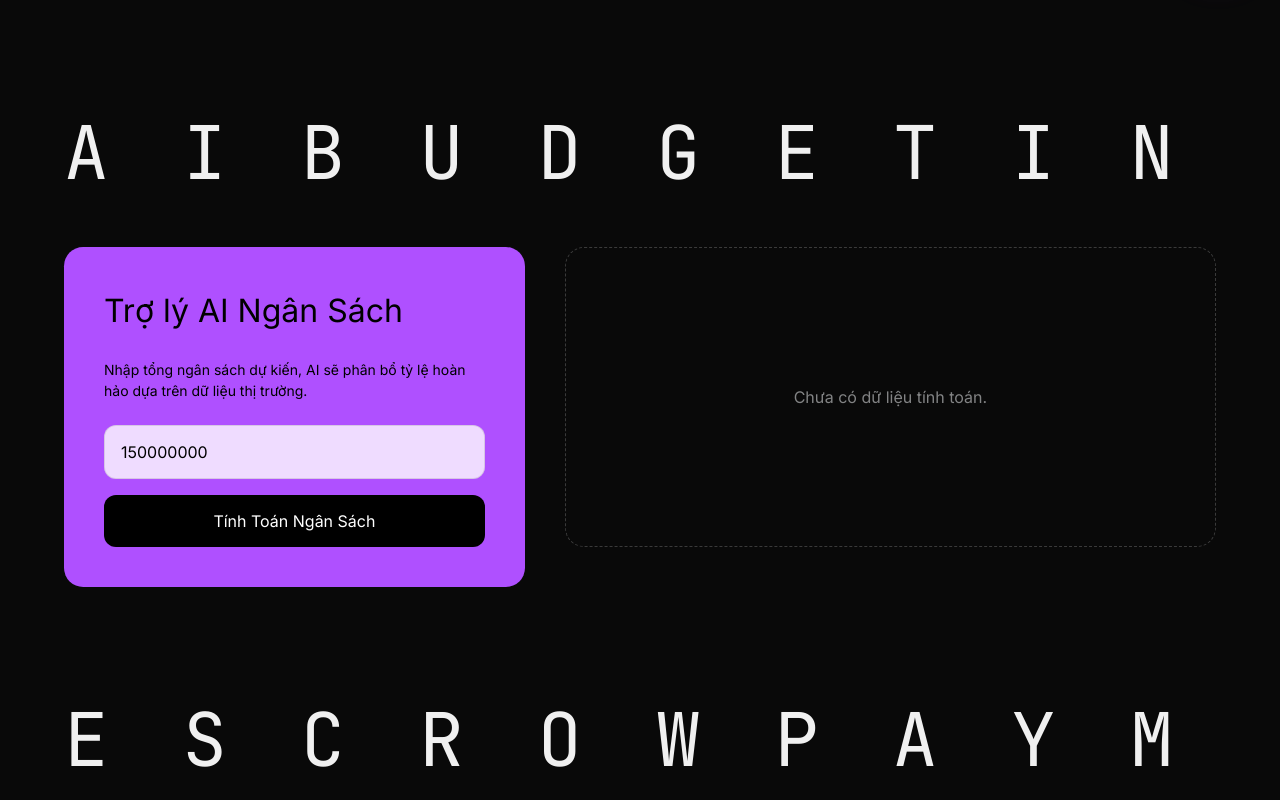
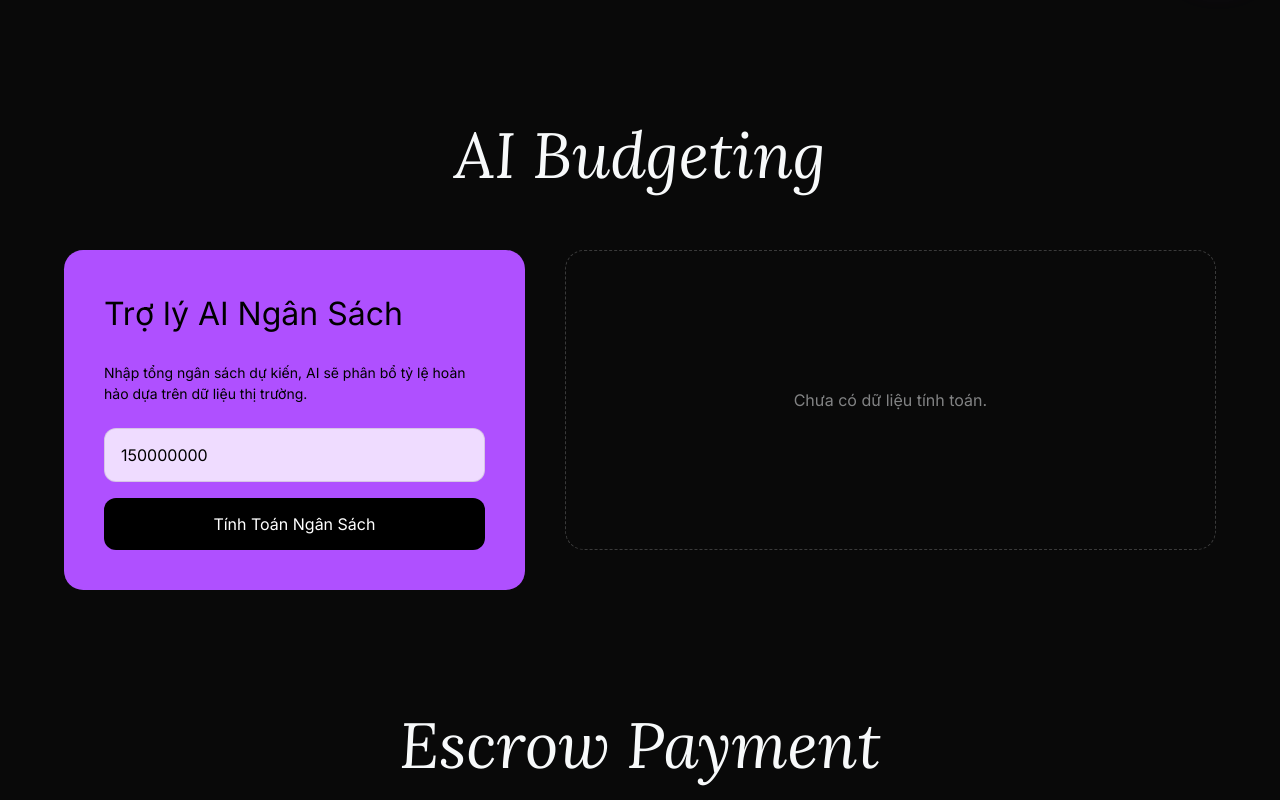
Before and after one commit to lightttttttttttttttttttt/TramHy, a React (Vite) app: page / in a window 1280 px wide. Shown: the part 800-1600 px from the top of the page. Built offline with nearby package versions, Linux system fonts and the light colour scheme.

Commit message:
fix: change stamped-heading font to grandslang and remove hardcoded spaces

```diff
--- a/src/index.css
+++ b/src/index.css
@@ -39,7 +39,7 @@
   --text-heading-lg: 64px;
   --leading-heading-lg: 1.2;
   --tracking-heading-lg: -0.64px;
-  --text-section-stamp: 74px;
+  --text-section-stamp: clamp(32px, 5.5vw, 74px);
   --leading-section-stamp: 0.9;
   --tracking-section-stamp: 14.8px;
   --text-display: 88px;
@@ -121,16 +121,15 @@ body {
 }
 
 .stamped-heading {
-    font-family: var(--font-whyte-inktrap-mono);
-    font-size: var(--text-section-stamp);
-    font-weight: var(--font-weight-regular);
-    text-transform: uppercase;
-    letter-spacing: 0.2em;
-    color: var(--color-soft-white);
-    line-height: var(--leading-section-stamp);
-    white-space: nowrap;
-    overflow: hidden;
+    font-family: var(--font-grandslang);
+    font-size: clamp(32px, 5vw, 64px);
+    font-weight: 300;
+    font-style: italic;
+    text-align: center;
+    color: var(--color-almost-white);
+    line-height: 1.1;
     width: 100%;
+    margin-bottom: 24px;
 }
 
 .ghost-pill-btn {
--- a/src/pages/Home.tsx
+++ b/src/pages/Home.tsx
@@ -72,7 +72,7 @@ export default function Home() {
       {/* Feature 1: AI Budgeting */}
       <section style={{ paddingTop: '120px', paddingBottom: '120px' }}>
         <div className="container" style={{ maxWidth: 'var(--page-max-width)' }}>
-          <h2 className="stamped-heading">A I   B U D G E T I N G</h2>
+          <h2 className="stamped-heading">AI Budgeting</h2>
 
           <div style={{ display: 'flex', gap: '40px', marginTop: '60px', alignItems: 'flex-start' }}>
             {/* Violet Bloom Card */}
@@ -124,7 +124,7 @@ export default function Home() {
       {/* Feature 2: Escrow */}
       <section style={{ paddingBottom: '120px', position: 'relative', zIndex: 1 }}>
         <div className="container" style={{ maxWidth: 'var(--page-max-width)' }}>
-          <h2 className="stamped-heading">E S C R O W   P A Y M E N T</h2>
+          <h2 className="stamped-heading">Escrow Payment</h2>
 
           <div style={{ display: 'grid', gridTemplateColumns: 'repeat(4, 1fr)', gap: '16px', marginTop: '60px', position: 'relative' }}>
             {/* Route connecting line */}
@@ -152,7 +152,7 @@ export default function Home() {
       {/* Feature 3: Top Verified Vendors */}
       <section style={{ paddingBottom: '120px', position: 'relative', zIndex: 1 }}>
         <div className="container" style={{ maxWidth: 'var(--page-max-width)' }}>
-          <h2 className="stamped-heading">T O P   V E N D O R S</h2>
+          <h2 className="stamped-heading">Top Vendors</h2>
 
           <div style={{ display: 'grid', gridTemplateColumns: 'repeat(3, 1fr)', gap: '24px', marginTop: '60px' }}>
             {[
```
